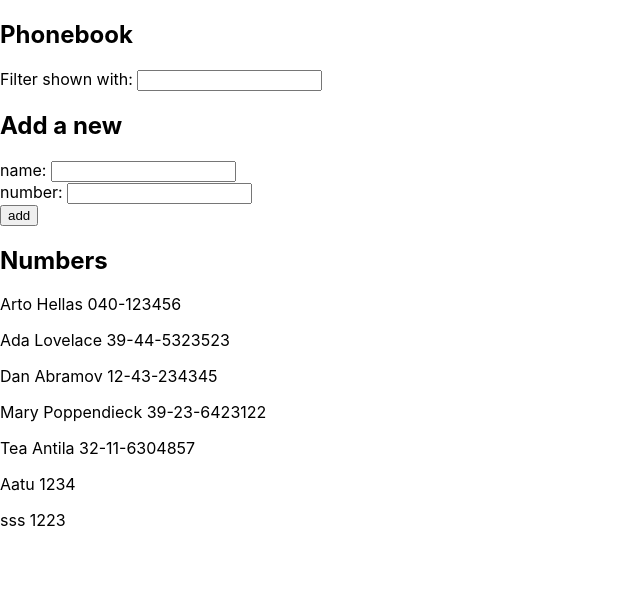
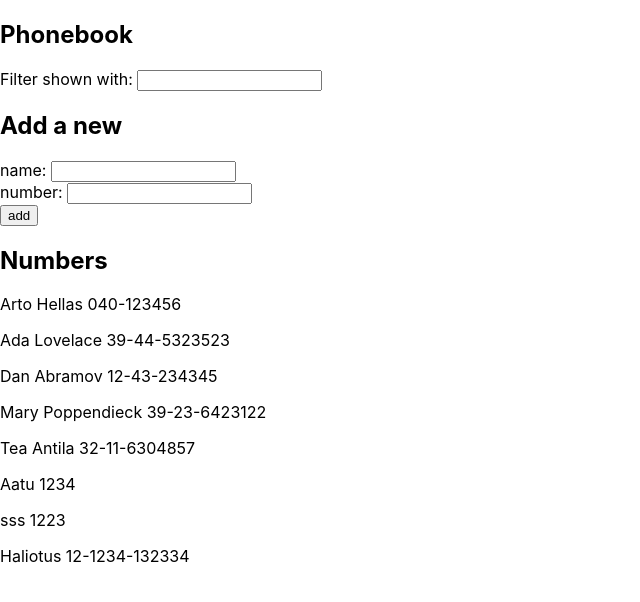
Before and after one commit to TeeRage/fullstack-hy2020, a React (Create React App) app in the folder osa2/puhelinluettelo/: page / in a window 1280 px wide. Shown: the top 602 px of the page, without its empty margins (0-640 px from the left). Built offline with nearby package versions, Linux system fonts and the light colour scheme; data requests are answered from the project's data file.

Commit message:
2.16: puhelinluettelo step8

```diff
--- a/osa2/puhelinluettelo/db.json
+++ b/osa2/puhelinluettelo/db.json
@@ -34,6 +34,11 @@
       "name": "sss",
       "number": "1223",
       "id": 7
+    },
+    {
+      "name": "Haliotus",
+      "number": "12-1234-132334",
+      "id": 8
     }
   ]
 }
--- a/osa2/puhelinluettelo/src/App.js
+++ b/osa2/puhelinluettelo/src/App.js
@@ -2,6 +2,7 @@ import React, { useState, useEffect } from 'react'
 import axios from 'axios'
 import Persons from './components/Persons.js'
 import PersonForm from './components/PersonForm.js'
+import personService from './services/persons'
 
 const App = () => {
 
@@ -10,14 +11,13 @@ const App = () => {
   const [ newNumber, setNewNumber ] = useState('')
   const [ newSearch, setNewSearch ] = useState('')
 
-  //Haetaan puhelinluettelo axioksella json-serveriltä portista 3001 (db.json sisältää tietokannan)
+  //Haetaan puhelinluettelo json-serveriltä portista 3001 (db.json sisältää tietokannan) käyttämällä personService-moduulia
   useEffect(() => {
-    console.log('effect')
-    axios
-      .get('http://localhost:3001/persons')
-      .then(response => {
-        console.log('promise fulfilled')
-        setPersons(response.data)
+
+    personService
+      .getAll()
+      .then(initialPersons => {
+        setPersons(initialPersons)
       })
   }, [])
 
@@ -41,10 +41,10 @@ const App = () => {
       //setPersons(persons.concat(personObject))
 
       //Synkronoidaan lisääminen palvelimelle
-      axios
-       .post('http://localhost:3001/persons', personObject)
-       .then(response => {
-        setPersons(persons.concat(response.data))
+      personService
+      .create(personObject)
+      .then(returnedNote => {
+        setPersons(persons.concat(returnedNote))
       })
 
       console.log("Nimi lisätty listaan: ", newName)
--- /dev/null
+++ b/osa2/puhelinluettelo/src/services/persons.js
@@ -0,0 +1,23 @@
+import axios from 'axios'
+const baseUrl = 'http://localhost:3001/persons'
+
+const getAll = () => {
+    const request = axios.get(baseUrl)
+    return request.then(response => response.data)
+  }
+
+  const create = newObject => {
+    const request = axios.post(baseUrl, newObject)
+    return request.then(response => response.data)
+  }
+
+  const update = (id, newObject) => {
+    const request = axios.put(`${baseUrl}/${id}`, newObject)
+    return request.then(response => response.data)
+  }
+
+  export default {
+    getAll: getAll,
+    create: create,
+    update: update
+  }
```
